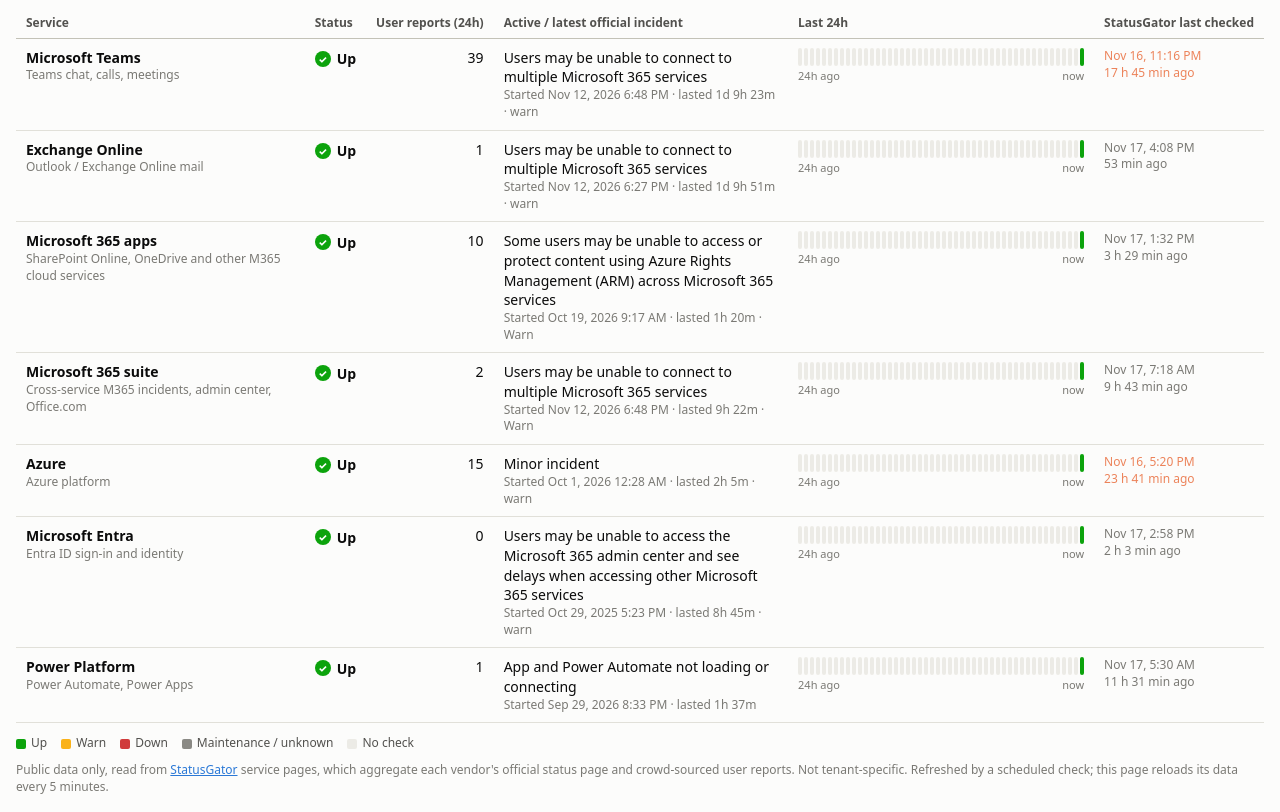
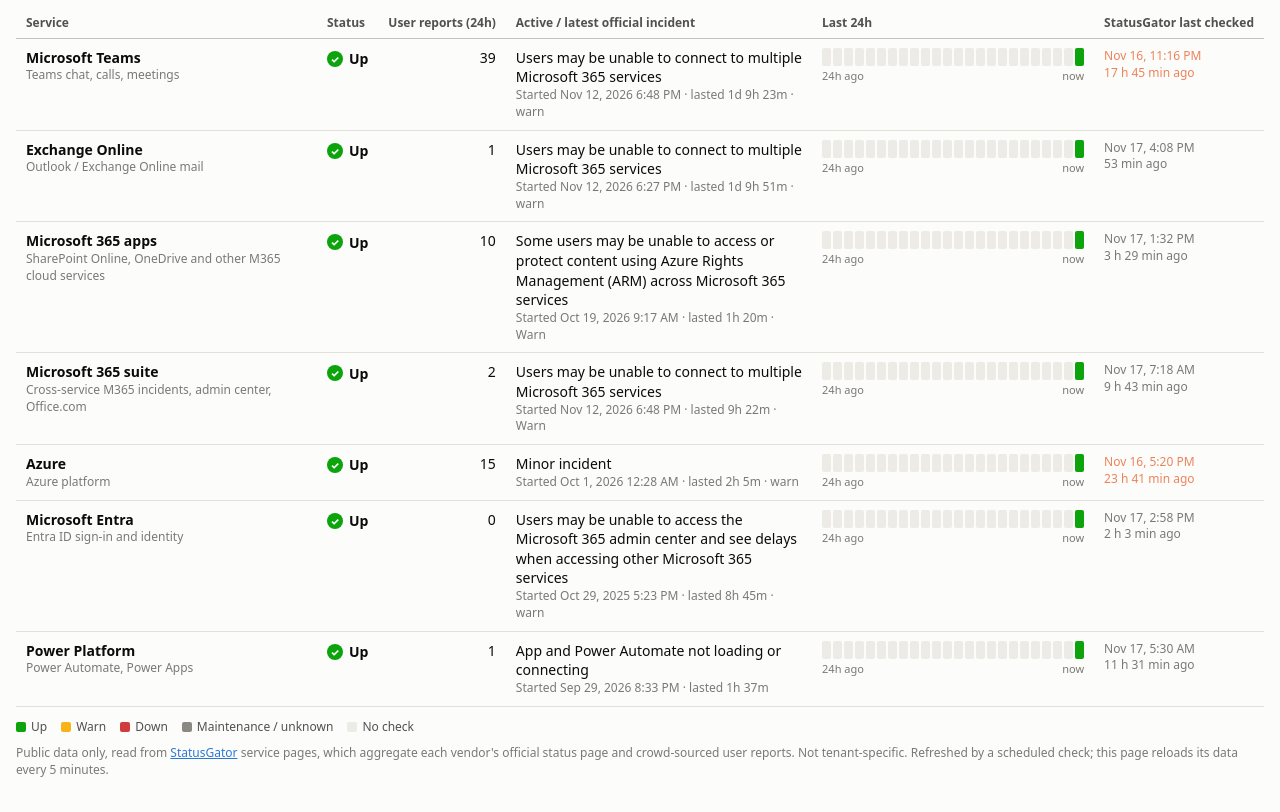
Before and after one commit to chrisgi11/cloud-watch, a plain HTML site: page index.html in a window 1280 px wide. Shown: the part 45-857 px from the top of the page. Drawn offline with Linux system fonts and the light colour scheme.

Commit message:
Hourly cadence: 24-point strip, 150-min stale threshold
Co-Authored-By: Claude Opus 5.5 <noreply@anthropic.com>
Claude-Session: https://claude.ai/code/session_01BHfanXd6NMtyJ3c2fdxAAR

```diff
--- a/index.html
+++ b/index.html
@@ -86,7 +86,7 @@
   .inc.active .t { font-weight: 600; }
   .muted { color: var(--text-3); }
   .strip { display: flex; gap: 2px; align-items: flex-end; height: 18px; }
-  .cell { width: 4px; height: 18px; border-radius: 2px; background: var(--empty); position: relative; }
+  .cell { width: 9px; height: 18px; border-radius: 2px; background: var(--empty); position: relative; }
   .cell.up { background: var(--good); }
   .cell.warn { background: var(--warning); }
   .cell.down { background: var(--critical); }
@@ -148,8 +148,8 @@
 if (new URLSearchParams(location.search).get("theme") === "dark") document.documentElement.dataset.theme = "dark";
 const LABEL = { up: "Up", warn: "Warn", down: "Down", maintenance: "Maintenance", unknown: "Unknown" };
 const ICON  = { up: "✓", warn: "!", down: "✕", maintenance: "◆", unknown: "?" };
-const STRIP_POINTS = 48;           // 24h at 30-minute checks
-const STALE_MINUTES = 90;
+const STRIP_POINTS = 24;           // 24h at hourly checks
+const STALE_MINUTES = 150;
 
 const esc = s => String(s ?? "").replace(/[&<>"']/g, c => ({ "&":"&amp;","<":"&lt;",">":"&gt;",'"':"&quot;","'":"&#39;" }[c]));
 const fmtTime = iso => new Date(iso).toLocaleString([], { month: "short", day: "numeric", hour: "numeric", minute: "2-digit" });
```
